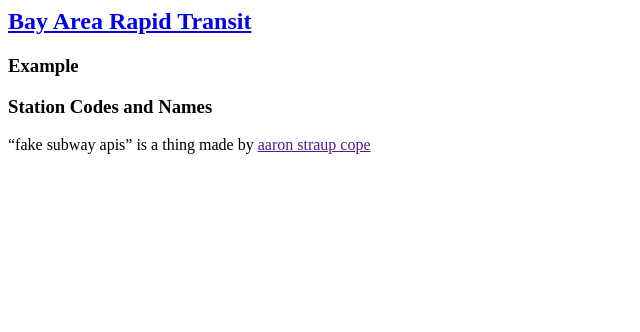
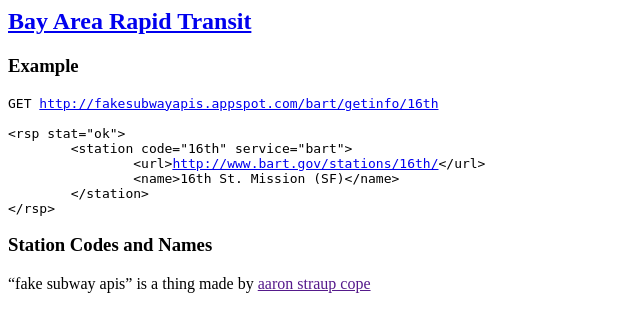
Before and after one commit to straup/gae-fakesubwayapis, a Python web app: template templates/bart.html in a window 1280 px wide. Shown: the top 332 px of the page, without its empty margins (0-640 px from the left). Run offline with Jinja, Linux system fonts and the light colour scheme; the template is opened without the code that fills it, so the values that code supplies are empty.

Commit message:
added an example

```diff
--- a/templates/bart.html
+++ b/templates/bart.html
@@ -4,6 +4,17 @@
 
 <h3>Example</h3>
 
+<pre>
+GET <a href="http://fakesubwayapis.appspot.com/bart/getinfo/16th">http://fakesubwayapis.appspot.com/bart/getinfo/16th</a>
+
+&lt;rsp stat="ok"&gt;
+	&lt;station code="16th" service="bart"&gt;
+		&lt;url&gt;<a href="http://www.bart.gov/stations/16th/">http://www.bart.gov/stations/16th/</a>&lt;/url&gt;
+		&lt;name&gt;16th St. Mission (SF)&lt;/name&gt;
+	&lt;/station&gt;
+&lt;/rsp&gt;
+</pre>
+
 {% include "inc_stations.html" %}
 
 {% include "inc_foot.html" %}
```
